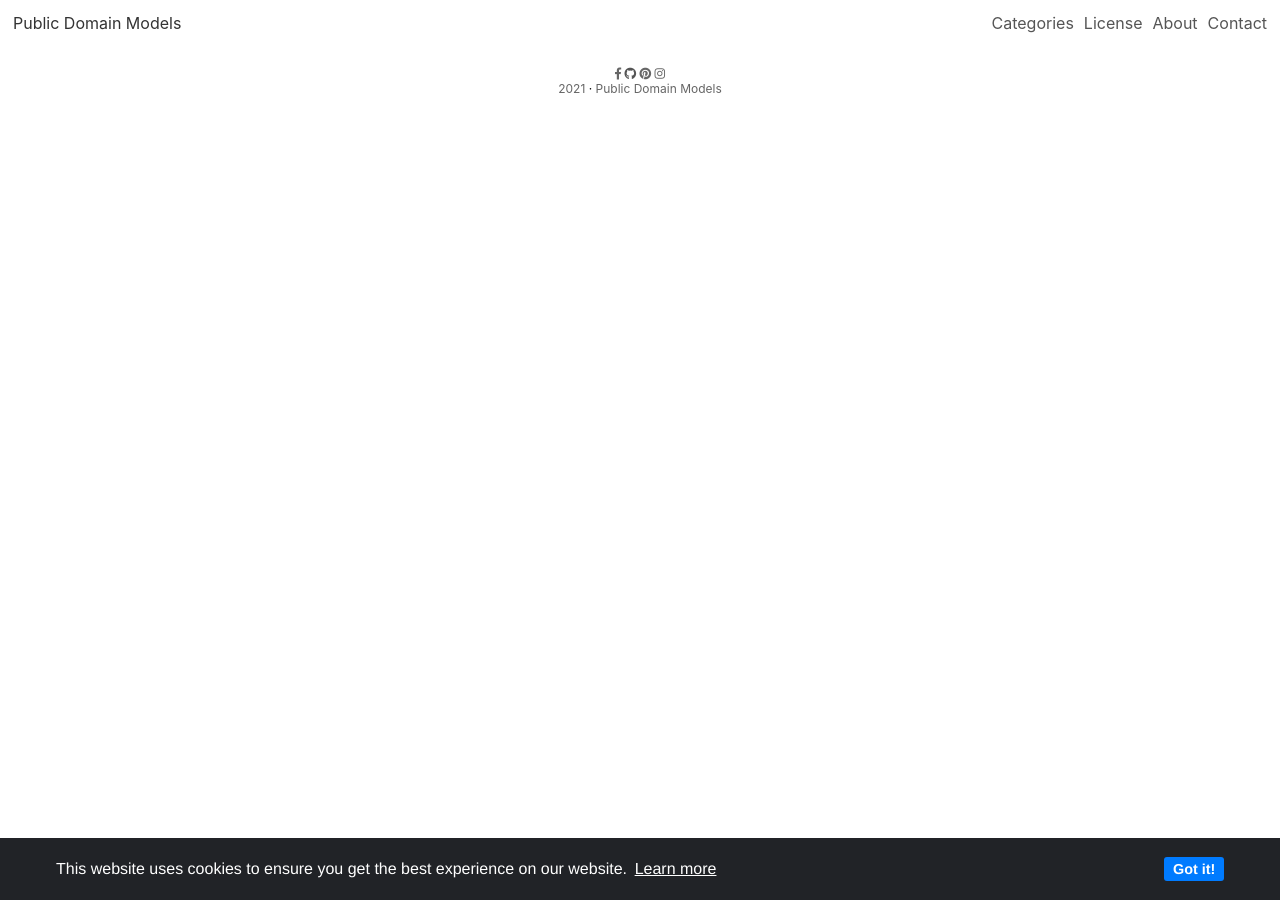
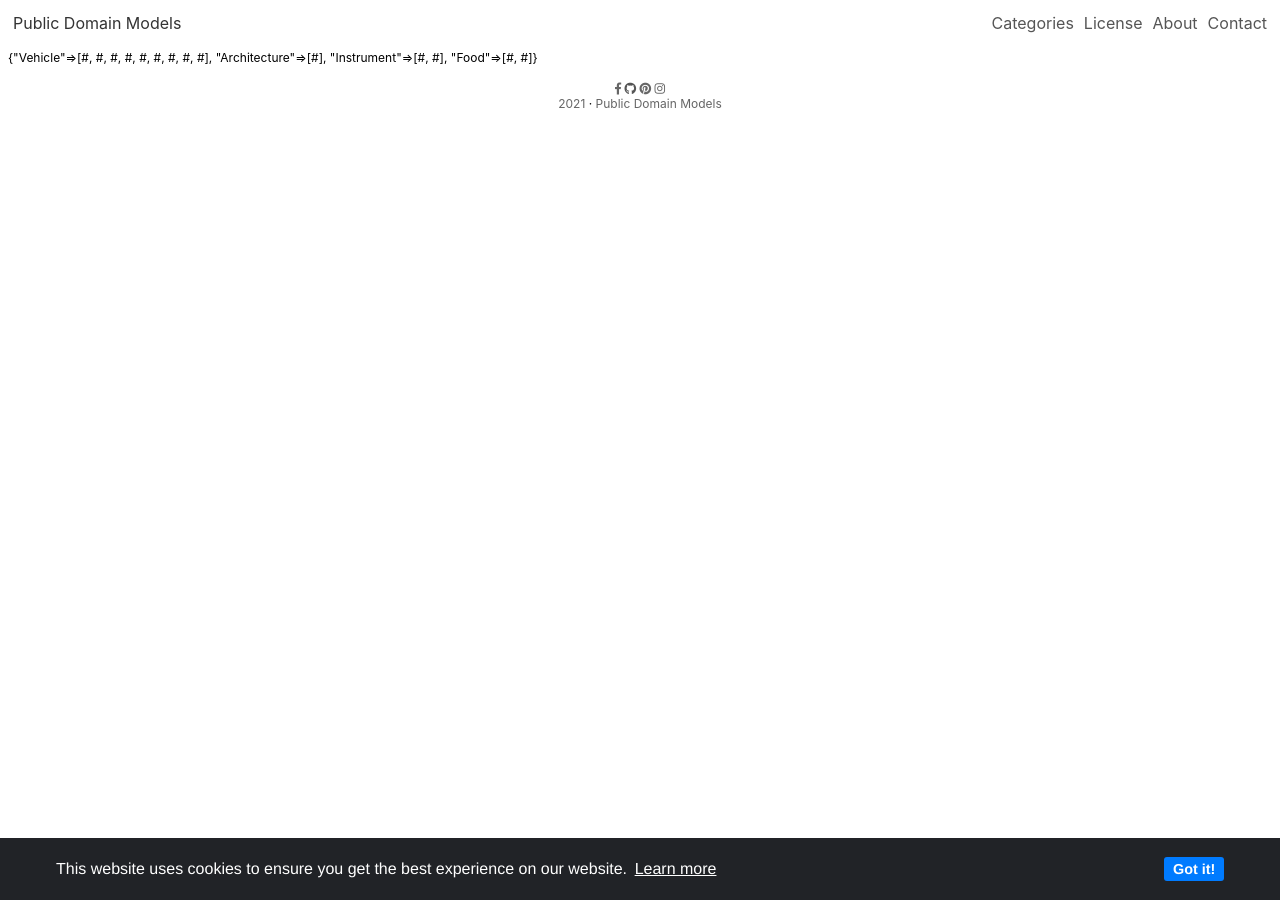
Before and after one commit to mohamadrido/project, a Jekyll site: the page built from game-assets.html, in a window 1280 px wide. Built offline with Jekyll 4.4.1, drawn with Linux system fonts in a browser that asks for light colours; nearby versions of some CDN libraries.

Commit message:
Update game-assets.html

```diff
--- a/game-assets.html
+++ b/game-assets.html
@@ -2,18 +2,4 @@
 layout: default
 title: Game Assets
 ---
-{% for tag in post.tags %}
-<h2>{{models[0] | capitalize}}</h2>
-<div class="row">
-{% for post in models[1] %}
-  <div class="column">
-    <div class="card">
-    <a href="{{site.baseurl}}{{post.url}}">
-    <img alt="Free 3D {{ post.title }}" title="Free 3D {{ post.title }}" src="{{post.image}}">
-    <h3>{{ post.title }}</h3>
-    </a>
-    </div>
-  </div>
-{% endfor %}
-</div>
-{% endfor %}
+{{site.categories}}
```
